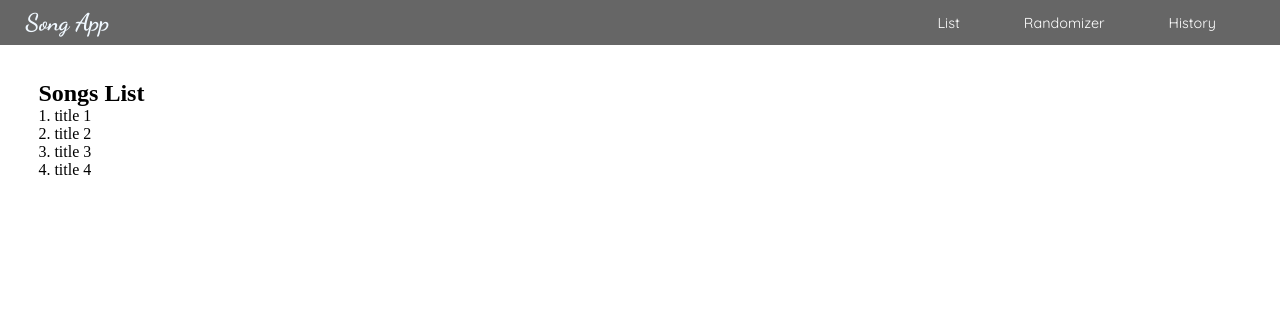
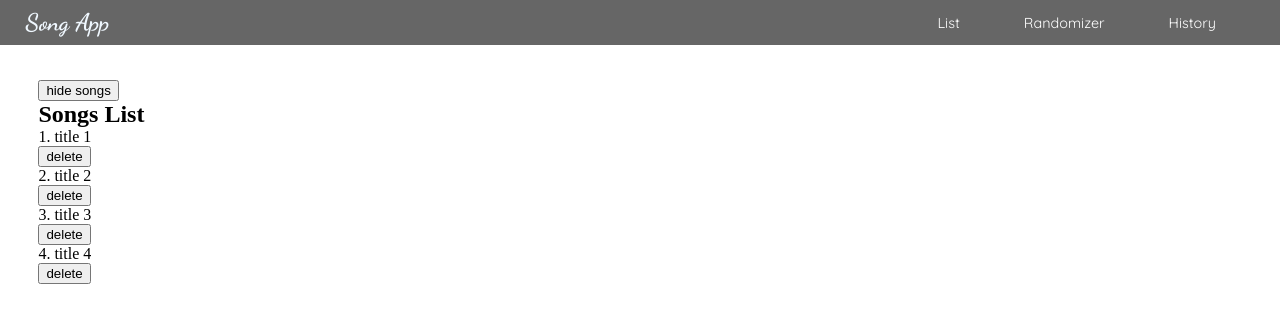
Before and after one commit to Salvador318Alvarez/SongLeadersApp, a React (Create React App) app: page /List in a window 1280 px wide. Shown: the top 322 px of the page. Built offline with nearby package versions, Linux system fonts and the light colour scheme.

Commit message:
react practice

```diff
--- a/src/pages/SongsList.js
+++ b/src/pages/SongsList.js
@@ -1,17 +1,46 @@
+import { useState } from "react";
+
 const SongsList = () => {
-    const songs = [
+    const [showSongs, setShowSongs] = useState(true)
+    const [songs, setSongs] =  useState([
         {id: 1, title:'title 1'},
         {id: 2, title:'title 2'},
         {id: 3, title:'title 3'},
         {id: 4, title:'title 4'}
-    ];
+    ])
+
+    console.log(showSongs);
+    const handleClick = (id) => {
+        setSongs((prevSongs) => { //use previous state to not alter state but a copy of it
+            return prevSongs.filter((song) => { //returns the array items that pass this condition
+                return id !== song.id  //i.e. if the array matches take it out
+            })
+        })
+        console.log(id);
+    }
 
 
     return (
         <section>
+
+            {showSongs && (
+                <div>
+                    <button onClick={()=> setShowSongs(false)}>hide songs</button>
+                </div>
+            )}
+
+            {!showSongs && (
+                <div>
+                    <button onClick={()=> setShowSongs(true)}>show songs</button>
+                </div>
+            )}
+
             <h1>Songs List</h1>
-            {songs.map((song, index)=> (
-                <p key={song.id}>{index+1}. {song.title}</p>
+            {showSongs && songs.map((song, index) => ( // conditional template
+                <div key={song.id}>
+                    <p>{index+1}. {song.title}</p>
+                    <button onClick={() => handleClick(song.id)}>delete</button>
+                </div>
             ))}
 
         </section>
```
